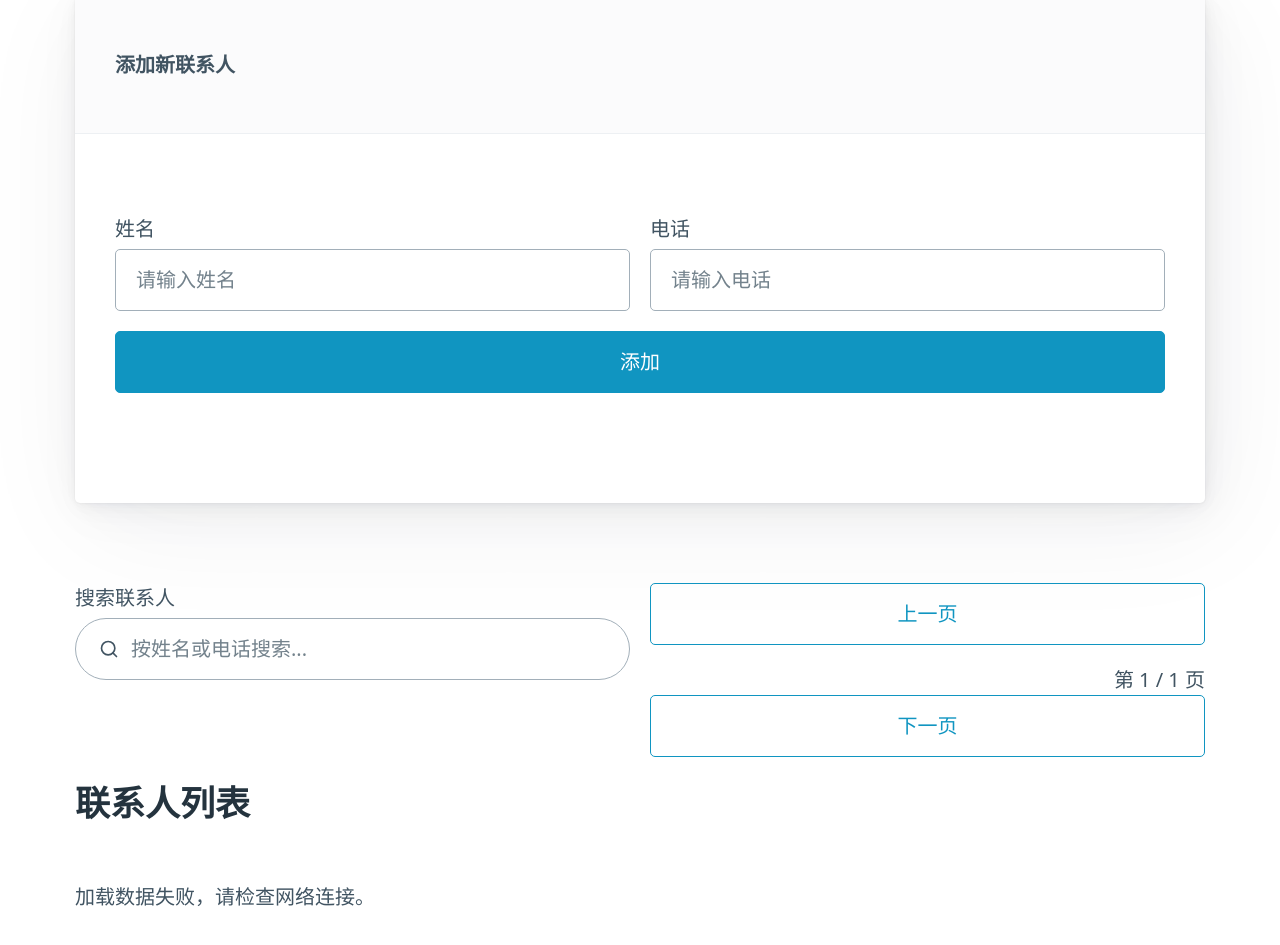
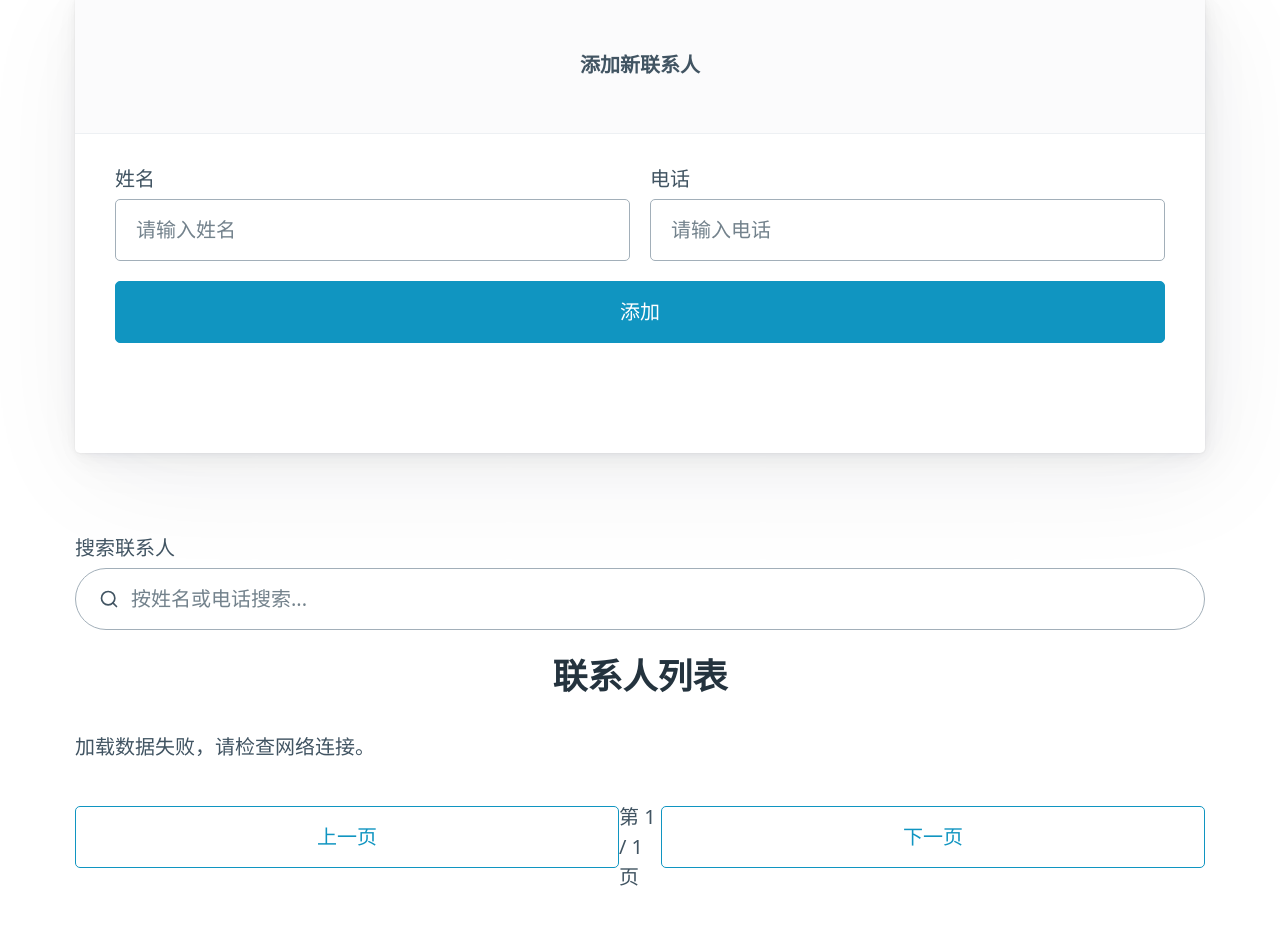
Before and after one commit to AcerXshot/832302225_concacts_frontend, a website built with webpack: page concacts.html in a window 1280 px wide. Shown: the part 223-1168 px from the top of the page. Built offline with nearby package versions, Linux system fonts and the light colour scheme; no server answers.

Commit message:
initial commit

```diff
--- a/concacts.html
+++ b/concacts.html
@@ -1,12 +1,29 @@
 <!DOCTYPE html>
 <html lang="zh-CN">
+
 <head>
   <meta charset="UTF-8">
   <meta name="viewport" content="width=device-width, initial-scale=1.0">
   <title>我的通讯录</title>
+  <link rel="stylesheet" href="https://cdn.jsdelivr.net/npm/@picocss/pico@1/css/pico.min.css">
 
-  <link rel="stylesheet" href="https://cdn.jsdelivr.net/npm/@picocss/pico@1/css/pico.min.css">
+  <style>
+
+    article > header, h2 {
+      text-align: center;
+      margin-bottom: 1.5rem; /* 增加标题和下方内容的间距 */
+    }
+
+
+    #pagination-controls {
+      display: flex; /* 1. 启用 Flexbox 布局 */
+      justify-content: space-between; /* 2. 两端对齐，项目之间的间隔都相等 */
+      align-items: center; /* 3. 垂直居中对齐（让文字和按钮在一条线上）*/
+      margin-top: 2rem; /* 4. 增加和上方联系人列表的间距 */
+    }
+  </style>
 </head>
+
 <body>
 
 <main class="container">
@@ -32,22 +49,19 @@
     </form>
   </article>
 
-  <div class="grid">
-    <div>
-      <label for="search-input">搜索联系人</label>
-      <input type="search" id="search-input" name="search" placeholder="按姓名或电话搜索...">
-    </div>
-    <div>
-      <div id="pagination-controls" style="text-align: right;">
-        <button id="prev-page" class="outline">上一页</button>
-        <span id="page-info">第 1 / 1 页</span>
-        <button id="next-page" class="outline">下一页</button>
-      </div>
-    </div>
+  <div>
+    <label for="search-input">搜索联系人</label>
+    <input type="search" id="search-input" name="search" placeholder="按姓名或电话搜索...">
   </div>
 
   <h2>联系人列表</h2>
   <div id="contacts-list">
+  </div>
+
+  <div id="pagination-controls">
+    <button id="prev-page" class="outline">上一页</button>
+    <span id="page-info">第 1 / 1 页</span>
+    <button id="next-page" class="outline">下一页</button>
   </div>
 
   <dialog id="edit-modal">
```
